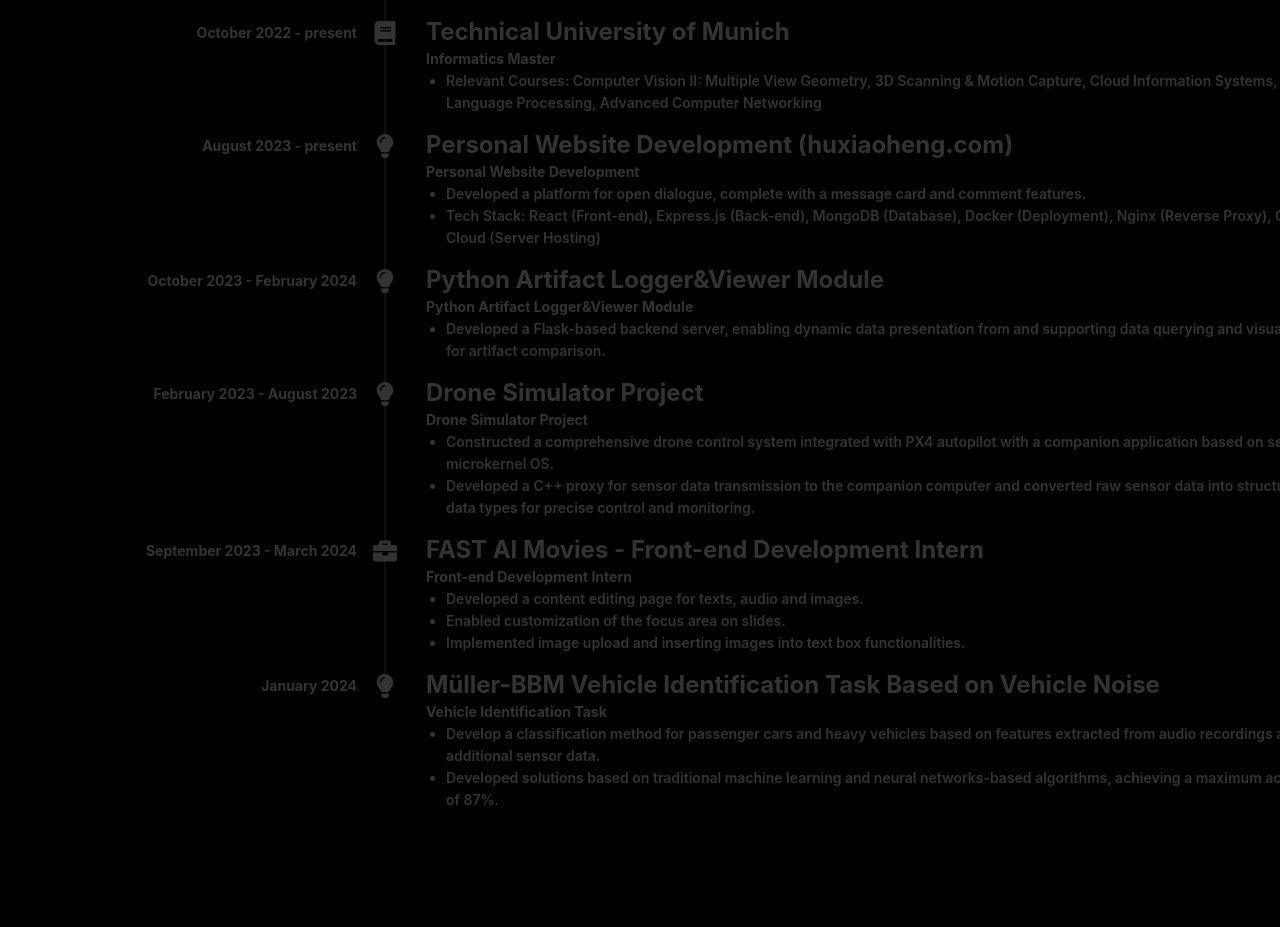
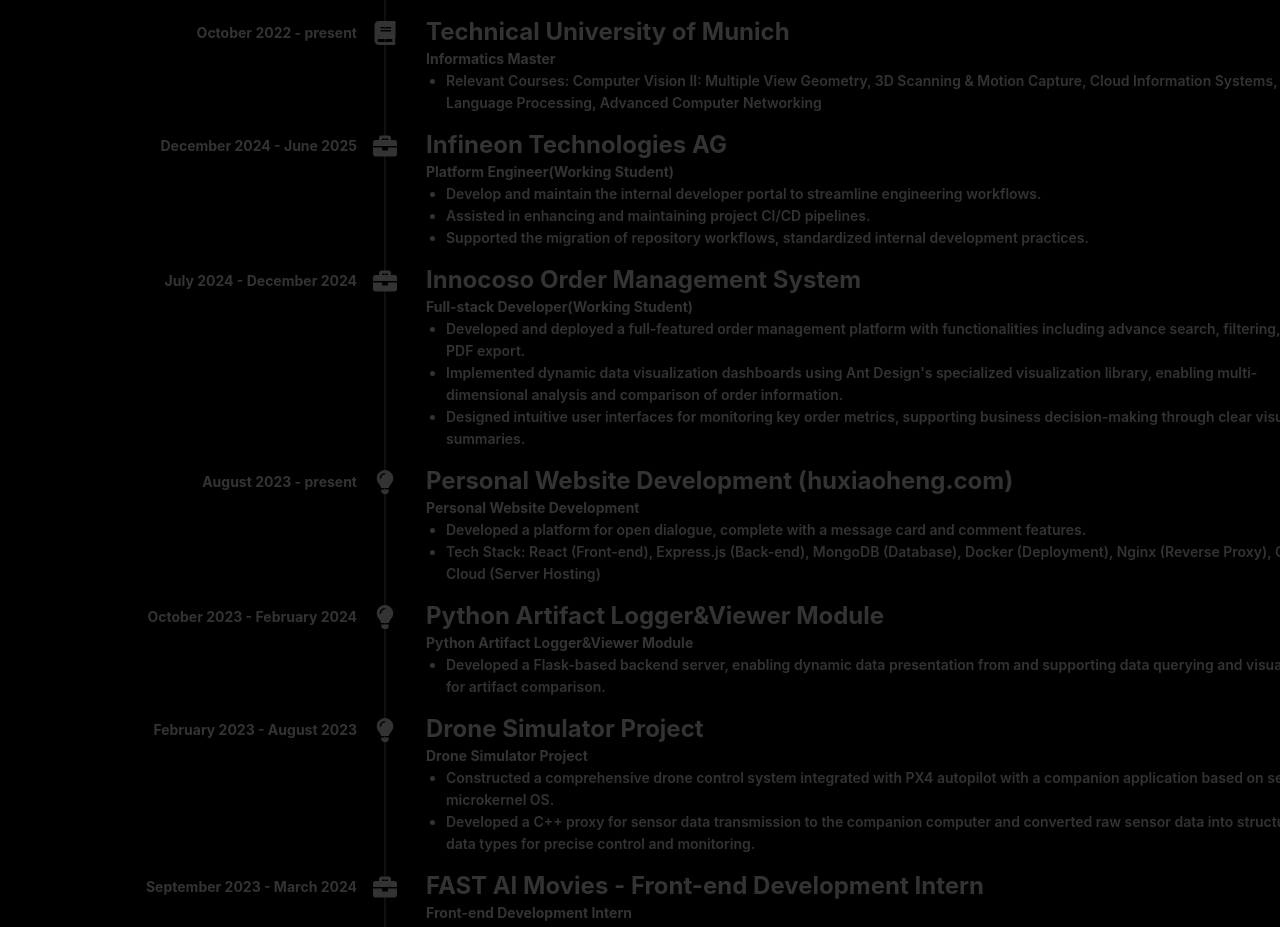
Before and after one commit to huxiaoheng44/Profile-Web-V2, a React (Create React App) app in the folder react-front/: page /about in a window 1280 px wide. Shown: the part 1228-2155 px from the top of the page. Built offline with nearby package versions, Linux system fonts and the light colour scheme.

Commit message:
Add two working experience

```diff
--- a/react-front/src/pages/AboutMe.js
+++ b/react-front/src/pages/AboutMe.js
@@ -77,6 +77,48 @@
       time: "October 2022 - present",
       icon: (
         <FaBook
+          style={{
+            color: "white",
+            backgroundColor: "transparent",
+            fontSize: "1.5rem",
+          }}
+        />
+      ),
+    },
+    {
+      title: "Infineon Technologies AG",
+      description: {
+        position: "Platform Engineer(Working Student)",
+        details: [
+          "Develop and maintain the internal developer portal to streamline engineering workflows.",
+          "Assisted in enhancing and maintaining project CI/CD pipelines.",
+          "Supported the migration of repository workflows, standardized internal development practices.",
+        ],
+      },
+      time: "December 2024 - June 2025",
+      icon: (
+        <FaBriefcase
+          style={{
+            color: "white",
+            backgroundColor: "transparent",
+            fontSize: "1.5rem",
+          }}
+        />
+      ),
+    },
+    {
+      title: "Innocoso Order Management System",
+      description: {
+        position: "Full-stack Developer(Working Student)",
+        details: [
+          "Developed and deployed a full-featured order management platform with functionalities including advance search, filtering, and PDF export.",
+          "Implemented dynamic data visualization dashboards using Ant Design's specialized visualization library, enabling multi-dimensional analysis and comparison of order information.",
+          "Designed intuitive user interfaces for monitoring key order metrics, supporting business decision-making through clear visual summaries.",
+        ],
+      },
+      time: "July 2024 - December 2024",
+      icon: (
+        <FaBriefcase
           style={{
             color: "white",
             backgroundColor: "transparent",
```
